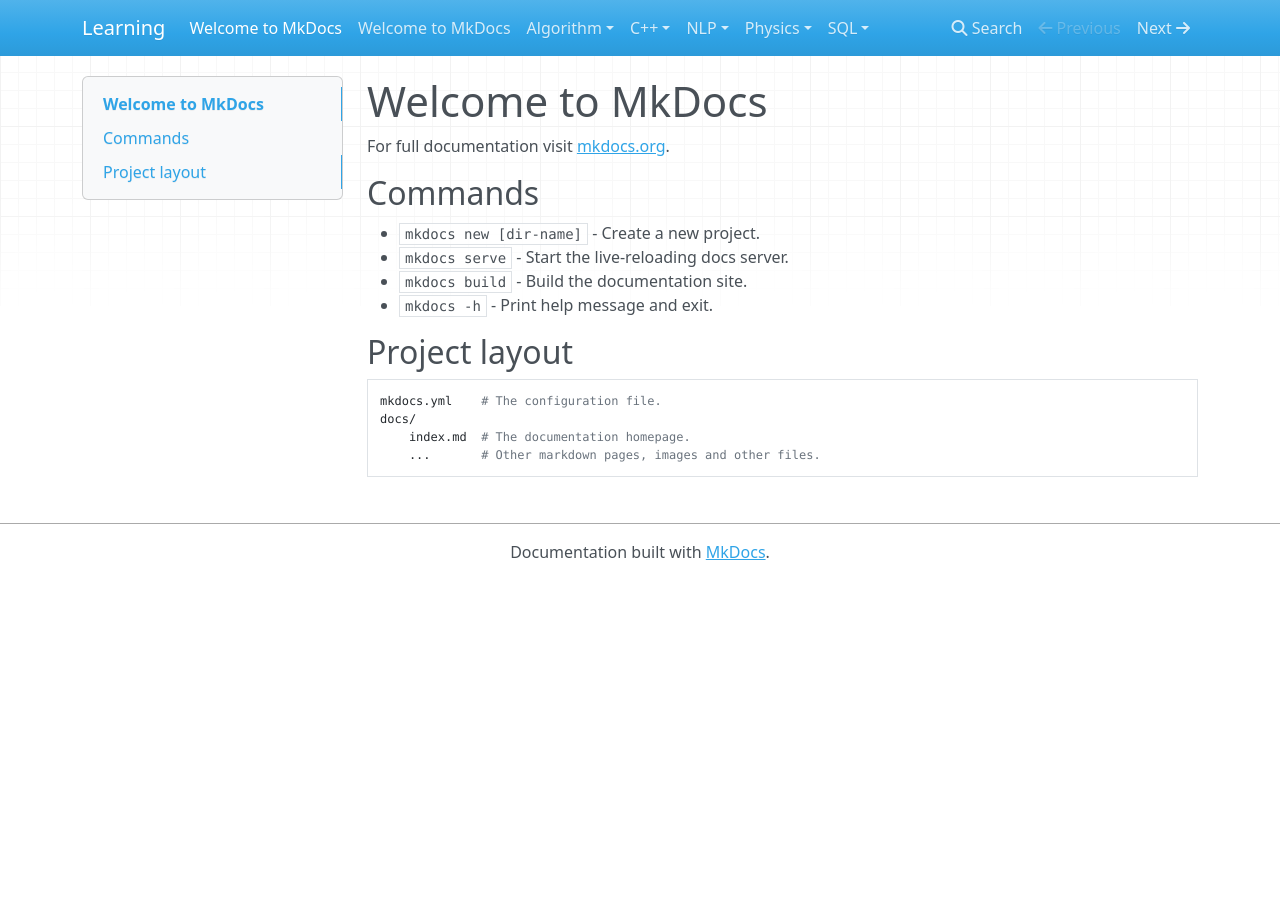
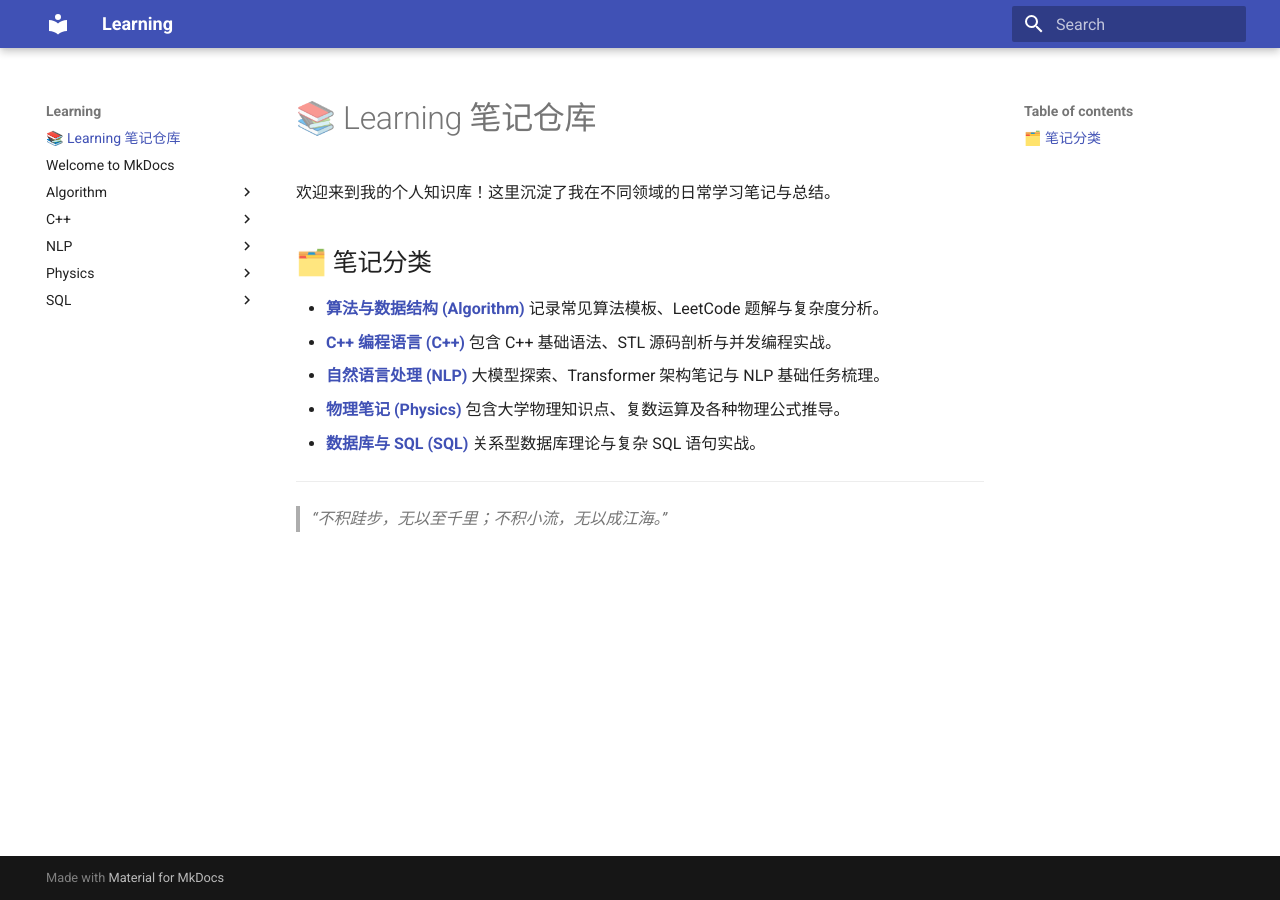
Before and after one commit to wangsun39/Learning, an MkDocs documentation site: the page built from docs/index.md, in a window 1280 px wide. Built offline with MkDocs 1.6.1 and Material for MkDocs 9.7.7, drawn with Linux system fonts in a browser that asks for light colours; nearby versions of some CDN libraries.

Commit message:
routine update 2026/11/14

```diff
--- a/docs/index.md
+++ b/docs/index.md
@@ -1,17 +1,19 @@
-# Welcome to MkDocs
+# 📚 Learning 笔记仓库
 
-For full documentation visit [mkdocs.org](https://www.mkdocs.org).
+欢迎来到我的个人知识库！这里沉淀了我在不同领域的日常学习笔记与总结。
 
-## Commands
+## 🗂️ 笔记分类
 
-* `mkdocs new [dir-name]` - Create a new project.
-* `mkdocs serve` - Start the live-reloading docs server.
-* `mkdocs build` - Build the documentation site.
-* `mkdocs -h` - Print help message and exit.
+- **[算法与数据结构 (Algorithm)](Algorithm/index.md)**
+  记录常见算法模板、LeetCode 题解与复杂度分析。
+- **[C++ 编程语言 (C++)](C++/index.md)**
+  包含 C++ 基础语法、STL 源码剖析与并发编程实战。
+- **[自然语言处理 (NLP)](NLP/index.md)**
+  大模型探索、Transformer 架构笔记与 NLP 基础任务梳理。
+- **[物理笔记 (Physics)](Physics/index.md)**
+  包含大学物理知识点、复数运算及各种物理公式推导。
+- **[数据库与 SQL (SQL)](SQL/language.md)**
+  关系型数据库理论与复杂 SQL 语句实战。
 
-## Project layout
-
-    mkdocs.yml    # The configuration file.
-    docs/
-        index.md  # The documentation homepage.
-        ...       # Other markdown pages, images and other files.
+---
+> *“不积跬步，无以至千里；不积小流，无以成江海。”*
--- a/mkdocs.yml
+++ b/mkdocs.yml
@@ -1,11 +1,20 @@
 site_name: Learning
 site_url: https://wangsun39.github.io/Learning/
+
+theme:
+  name: material
+  features:
+    - content.code.copy # 代码块一键复制功能
 
 # 启用数学公式渲染扩展
 markdown_extensions:
   - md_in_html
   - pymdownx.arithmatex:
       generic: true
+  # 下面这几行是用来解析 :octicons-...: 图标的
+  - pymdownx.emoji:
+      emoji_index: !!python/name:material.extensions.emoji.twemoji
+      emoji_generator: !!python/name:material.extensions.emoji.to_svg
   - pymdownx.details
   - pymdownx.superfences:
       custom_fences:
```
Also changed, not shown: docs/NLP/coursera/index.md (added, +9 -0 lines), docs/NLP/index.md (added, +11 -0 lines), docs/Physics/index.md (added, +17 -0 lines), docs/mkdocs.md (+4 -1 lines), docs/NLP/coursera/1.Classification and Vector Spaces.md (renamed from docs/NLP/coursera/afflix/1.Classification and Vector Spaces.md).
